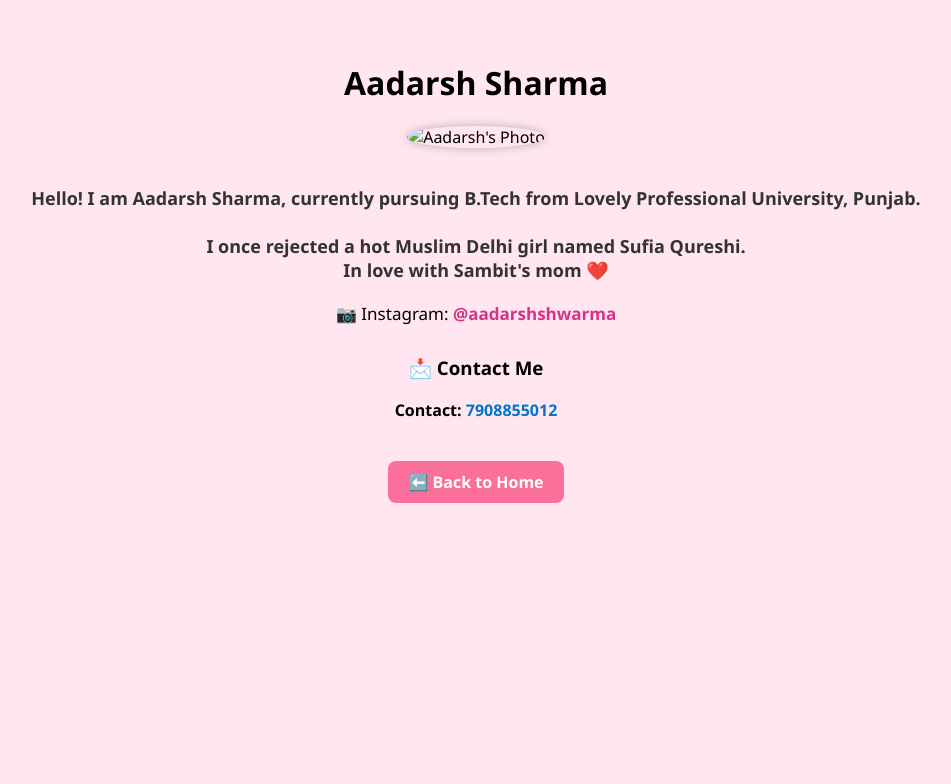
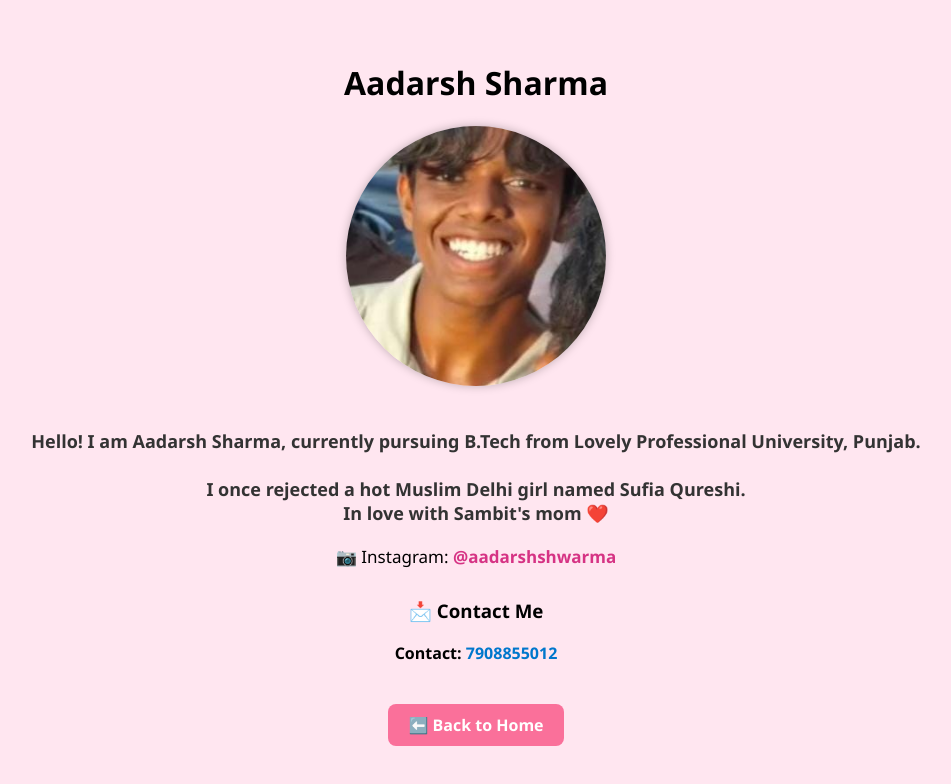
Before and after one commit to krishbhagat0/aadarsh-profile, a plain HTML site: page profile.html in a window 1280 px wide. Shown: the whole page, without its empty margins (164-1115 px from the left). Drawn offline with Linux system fonts and the light colour scheme.

Commit message:
Update profile.html

```diff
--- a/profile.html
+++ b/profile.html
@@ -9,7 +9,7 @@
   <div class="container">
     <h1>Aadarsh Sharma</h1>
 
-    <img src="images/WhatsApp Image 2025-07-31 at 18.00.27.jpeg" alt="Aadarsh's Photo" class="profile-pic-large">
+    <img src="WhatsApp Image 2025-07-31 at 18.00.27.jpeg" alt="Aadarsh's Photo" class="profile-pic-large">
 
     <p class="intro">
       Hello! I am <strong>Aadarsh Sharma</strong>, currently pursuing B.Tech from Lovely Professional University, Punjab.<br><br>
```
